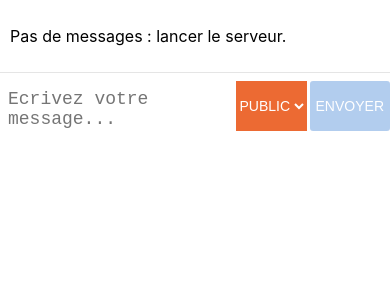
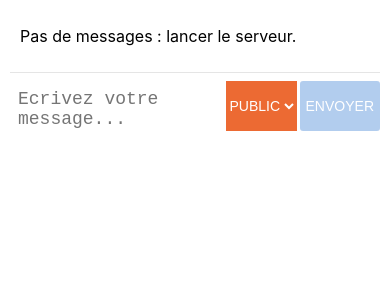
Before and after one commit to Kevinnko/messages-front, a React (Create React App) app: page / in a window 390 px wide. Shown: the top 300 px of the page. Built offline with nearby package versions, Linux system fonts and the light colour scheme; no server answers.

Commit message:
added horizontal padding for smaller screens

```diff
--- a/src/App.css
+++ b/src/App.css
@@ -72,3 +72,10 @@
   opacity: 0.4;
   cursor: not-allowed;
 }
+
+/* Media queries */
+@media (max-width: 1024px) {
+  .container {
+    padding: 0 10px;
+  }
+}
```
